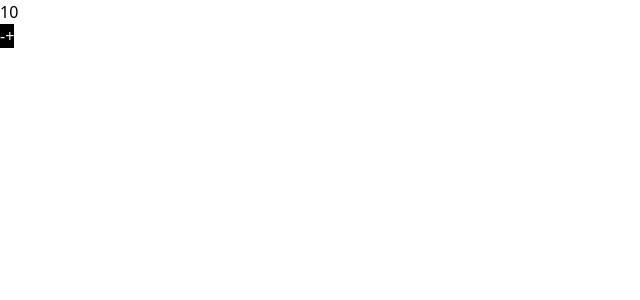
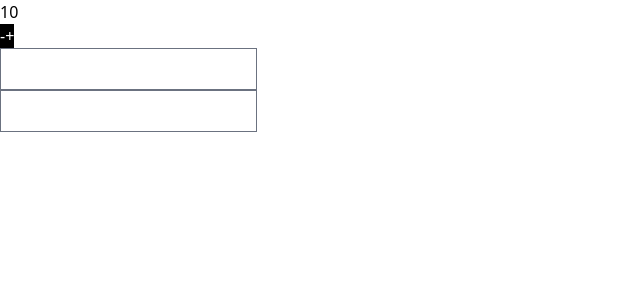
Before and after one commit to myat-su-mon/react-performance, a React (Vite) app: page / in a window 1280 px wide. Shown: the top 300 px of the page, without its empty margins (0-640 px from the left). Built offline with nearby package versions, Linux system fonts and the light colour scheme.

Commit message:
HOC input

```diff
--- a/src/App.tsx
+++ b/src/App.tsx
@@ -1,3 +1,4 @@
+import CompoC from "./components/CompoC";
 import withCounter, { PropsType } from "./hoc/withCounter";
 
 const initialState = 10;
@@ -11,6 +12,8 @@ const App = ({ count, increment, decrement }: PropsType) => {
       <button onClick={increment} className="bg-black text-white">
         +
       </button>
+
+      <CompoC />
     </div>
   );
 };
--- a/src/App6.tsx
+++ b/src/App6.tsx
@@ -1,5 +1,6 @@
 import React from "react";
 import Form from "./render/Form";
+import CompoC from "./components/CompoC";
 
 const App = () => {
   const initialState = { user: "", password: "" };
```
